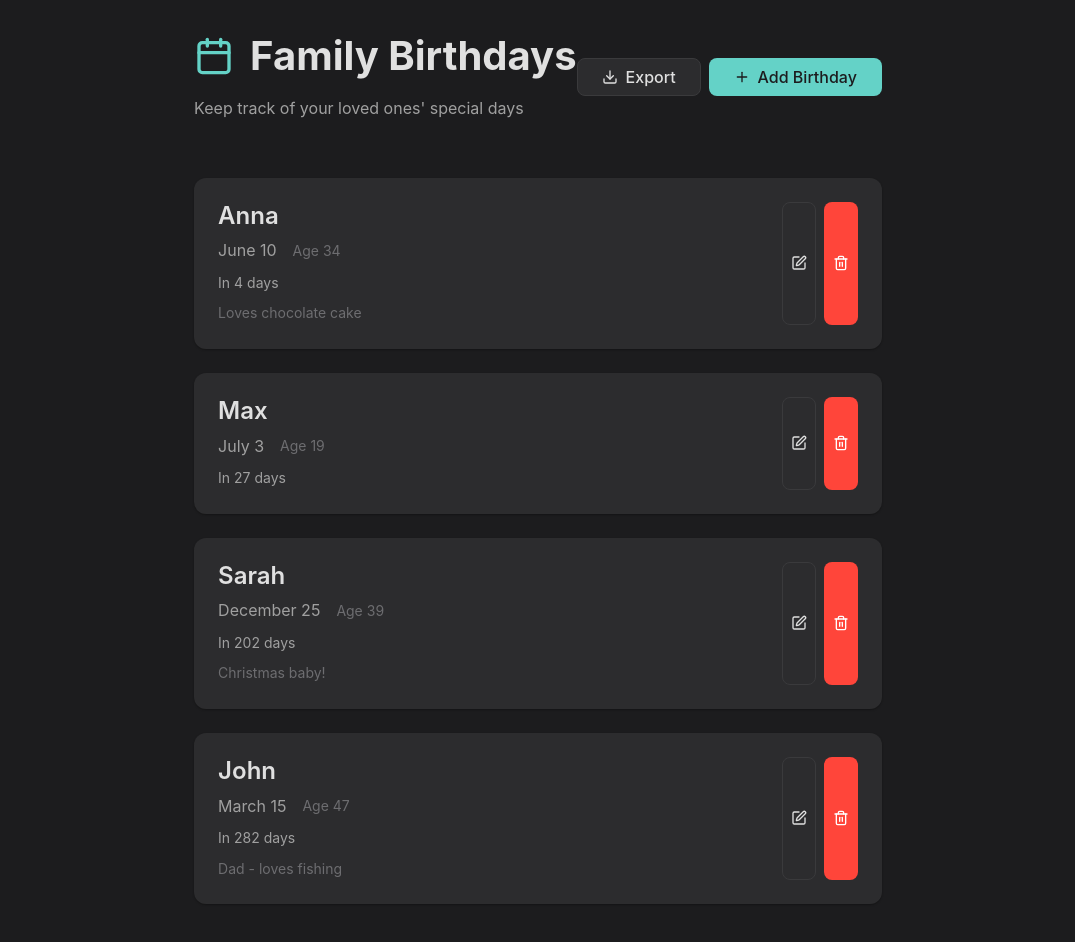
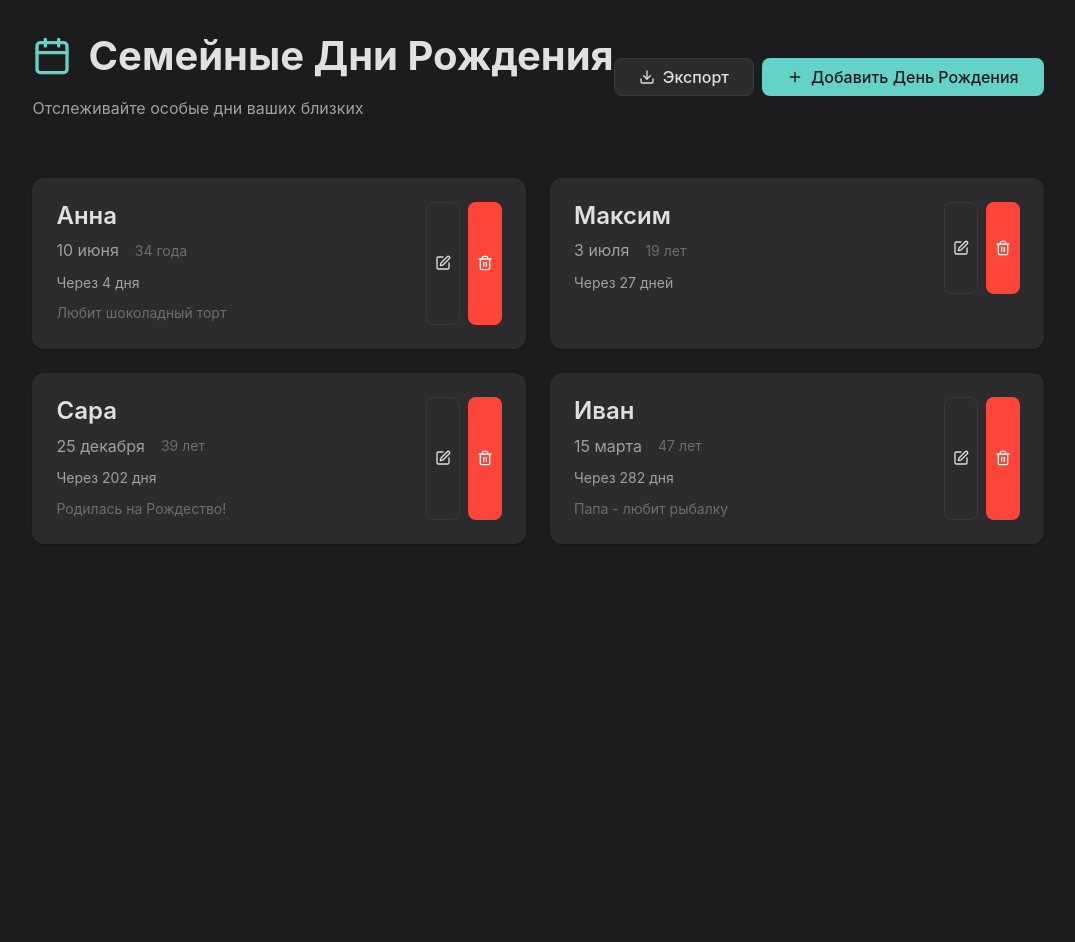
Before and after one commit to ulyanapolonskaya/birthday-app, a React (Vite) app: page / in a window 1280 px wide. Shown: the top 942 px of the page, without its empty margins (102-1177 px from the left). After the commit the page ends 800 px from the top, so only its background shows below. Built offline with nearby package versions, Linux system fonts and the light colour scheme.

Commit message:
translate to russian

```diff
--- a/index.html
+++ b/index.html
@@ -1,10 +1,10 @@
 <!doctype html>
-<html lang="en">
+<html lang="ru">
   <head>
     <meta charset="UTF-8" />
     <link rel="icon" type="image/svg+xml" href="/vite.svg" />
     <meta name="viewport" content="width=device-width, initial-scale=1.0" />
-    <title>Family Birthdays</title>
+    <title>Семейные Дни Рождения</title>
   </head>
   <body>
     <div id="root"></div>
--- a/public/birthdays.json
+++ b/public/birthdays.json
@@ -1,26 +1,26 @@
 [
   {
     "id": "1",
-    "name": "Anna",
+    "name": "Анна",
     "dob": "1990-06-10",
-    "notes": "Loves chocolate cake"
+    "notes": "Любит шоколадный торт"
   },
   {
     "id": "2",
-    "name": "Max",
+    "name": "Максим",
     "dob": "2005-07-03",
     "notes": ""
   },
   {
     "id": "3",
-    "name": "Sarah",
+    "name": "Сара",
     "dob": "1985-12-25",
-    "notes": "Christmas baby!"
+    "notes": "Родилась на Рождество!"
   },
   {
     "id": "4",
-    "name": "John",
+    "name": "Иван",
     "dob": "1978-03-15",
-    "notes": "Dad - loves fishing"
+    "notes": "Папа - любит рыбалку"
   }
 ]
--- a/src/App.tsx
+++ b/src/App.tsx
@@ -5,6 +5,24 @@ import { enrichBirthdayData, sortBirthdaysByUpcoming } from './utils/dateUtils';
 import { BirthdayCard } from './components/BirthdayCard';
 import { BirthdayForm } from './components/BirthdayForm';
 import { ConfirmDialog } from './components/ConfirmDialog';
+
+// Helper function for Russian pluralization of years
+const getYearsWord = (count: number): string => {
+  const lastDigit = count % 10;
+  const lastTwoDigits = count % 100;
+
+  if (lastTwoDigits >= 11 && lastTwoDigits <= 19) {
+    return 'лет';
+  }
+
+  if (lastDigit === 1) {
+    return 'год';
+  } else if (lastDigit >= 2 && lastDigit <= 4) {
+    return 'года';
+  } else {
+    return 'лет';
+  }
+};
 
 function App() {
   const [birthdays, setBirthdays] = useState<Birthday[]>([]);
@@ -34,7 +52,7 @@ function App() {
         setLoading(true);
         const response = await fetch('/birthdays.json');
         if (!response.ok) {
-          throw new Error('Failed to load birthdays');
+          throw new Error('Не удалось загрузить дни рождения');
         }
         const data: Birthday[] = await response.json();
 
@@ -45,7 +63,7 @@ function App() {
         setBirthdays(birthdaysToUse);
         setError(null);
       } catch (err) {
-        setError('Failed to load birthdays. Please try again later.');
+        setError('Не удалось загрузить дни рождения. Пожалуйста, попробуйте позже.');
         console.error('Error loading birthdays:', err);
       } finally {
         setLoading(false);
@@ -146,7 +164,7 @@ function App() {
         <div className="flex justify-center items-center" style={{ minHeight: '50vh' }}>
           <div className="text-center">
             <Calendar size={48} style={{ color: 'var(--accent-teal)', margin: '0 auto 1rem' }} />
-            <p>Loading birthdays...</p>
+            <p>Загрузка дней рождения...</p>
           </div>
         </div>
       </div>
@@ -164,7 +182,7 @@ function App() {
               className="btn btn-primary"
               style={{ marginTop: 'var(--spacing-md)' }}
             >
-              Try Again
+              Попробовать снова
             </button>
           </div>
         </div>
@@ -179,21 +197,21 @@ function App() {
           <div>
             <h1 className="flex items-center gap-md">
               <Calendar size={40} style={{ color: 'var(--accent-teal)' }} />
-              Family Birthdays
+              Семейные Дни Рождения
             </h1>
             <p className="text-secondary" style={{ margin: 0 }}>
-              Keep track of your loved ones' special days
+              Отслеживайте особые дни ваших близких
             </p>
           </div>
 
           <div className="flex gap-sm">
-            <button onClick={downloadJSON} className="btn btn-secondary" title="Download JSON">
+            <button onClick={downloadJSON} className="btn btn-secondary" title="Скачать JSON">
               <Download size={16} />
-              Export
+              Экспорт
             </button>
             <button onClick={openAddForm} className="btn btn-primary">
               <Plus size={16} />
-              Add Birthday
+              Добавить День Рождения
             </button>
           </div>
         </div>
@@ -201,12 +219,12 @@ function App() {
         {todaysBirthdays.length > 0 && (
           <div className="birthday-alert">
             <h2 style={{ color: 'var(--accent-rose)', margin: '0 0 var(--spacing-sm) 0' }}>
-              🎉 Today's Birthdays!
+              🎉 Сегодня дни рождения!
             </h2>
             <div className="flex flex-col gap-sm">
               {todaysBirthdays.map(birthday => (
                 <span key={birthday.id} className="text-lg">
-                  <strong>{birthday.name}</strong> turns {birthday.age}!
+                  <strong>{birthday.name}</strong> исполняется {birthday.age} {birthday.age ? getYearsWord(birthday.age) : 'лет'}!
                 </span>
               ))}
             </div>
@@ -218,11 +236,11 @@ function App() {
         {enrichedBirthdays.length === 0 ? (
           <div className="text-center" style={{ padding: 'var(--spacing-2xl) 0' }}>
             <Calendar size={64} style={{ color: 'var(--text-muted)', margin: '0 auto var(--spacing-lg)' }} />
-            <h3 className="text-muted">No birthdays yet</h3>
-            <p className="text-muted mb-lg">Add your first birthday to get started!</p>
+            <h3 className="text-muted">Пока нет дней рождения</h3>
+            <p className="text-muted mb-lg">Добавьте первый день рождения, чтобы начать!</p>
             <button onClick={openAddForm} className="btn btn-primary">
               <Plus size={16} />
-              Add Your First Birthday
+              Добавить Первый День Рождения
             </button>
           </div>
         ) : (
@@ -248,11 +266,11 @@ function App() {
 
       <ConfirmDialog
         isOpen={deleteConfirm.isOpen}
-        title="Delete Birthday"
-        message={`Are you sure you want to delete ${deleteConfirm.birthdayName}'s birthday? This action cannot be undone.`}
+        title="Удалить День Рождения"
+        message={`Вы уверены, что хотите удалить день рождения ${deleteConfirm.birthdayName}? Это действие нельзя отменить.`}
         onConfirm={confirmDelete}
         onCancel={() => setDeleteConfirm({ isOpen: false, birthdayId: '', birthdayName: '' })}
-        confirmText="Delete"
+        confirmText="Удалить"
         type="danger"
       />
     </div>
--- a/src/components/BirthdayCard.tsx
+++ b/src/components/BirthdayCard.tsx
@@ -8,11 +8,47 @@ interface BirthdayCardProps {
   onDelete: (id: string) => void;
 }
 
+// Helper function for Russian pluralization of days
+const getDaysWord = (count: number): string => {
+  const lastDigit = count % 10;
+  const lastTwoDigits = count % 100;
+
+  if (lastTwoDigits >= 11 && lastTwoDigits <= 19) {
+    return 'дней';
+  }
+
+  if (lastDigit === 1) {
+    return 'день';
+  } else if (lastDigit >= 2 && lastDigit <= 4) {
+    return 'дня';
+  } else {
+    return 'дней';
+  }
+};
+
+// Helper function for Russian pluralization of years
+const getYearsWord = (count: number): string => {
+  const lastDigit = count % 10;
+  const lastTwoDigits = count % 100;
+
+  if (lastTwoDigits >= 11 && lastTwoDigits <= 19) {
+    return 'лет';
+  }
+
+  if (lastDigit === 1) {
+    return 'год';
+  } else if (lastDigit >= 2 && lastDigit <= 4) {
+    return 'года';
+  } else {
+    return 'лет';
+  }
+};
+
 export const BirthdayCard = ({ birthday, onEdit, onDelete }: BirthdayCardProps) => {
   const getDaysText = (days: number) => {
-    if (days === 0) return "Today! 🎉";
-    if (days === 1) return "Tomorrow";
-    return `In ${days} days`;
+    if (days === 0) return "Сегодня! 🎉";
+    if (days === 1) return "Завтра";
+    return `Через ${days} ${getDaysWord(days)}`;
   };
 
   const getCardClassName = () => {
@@ -39,7 +75,7 @@ export const BirthdayCard = ({ birthday, onEdit, onDelete }: BirthdayCardProps)
               </span>
               {birthday.age && (
                 <span className="text-muted text-sm">
-                  Age {birthday.age}
+                  {birthday.age} {getYearsWord(birthday.age)}
                 </span>
               )}
             </div>
@@ -60,14 +96,14 @@ export const BirthdayCard = ({ birthday, onEdit, onDelete }: BirthdayCardProps)
           <button
             onClick={() => onEdit(birthday)}
             className="btn btn-sm btn-secondary"
-            title="Edit birthday"
+            title="Редактировать день рождения"
           >
             <Edit size={16} />
           </button>
           <button
             onClick={() => onDelete(birthday.id)}
             className="btn btn-sm btn-danger"
-            title="Delete birthday"
+            title="Удалить день рождения"
           >
             <Trash2 size={16} />
           </button>
--- a/src/components/BirthdayForm.tsx
+++ b/src/components/BirthdayForm.tsx
@@ -39,16 +39,16 @@ export const BirthdayForm = ({ birthday, onSave, onCancel, isOpen }: BirthdayFor
     const newErrors: Record<string, string> = {};
 
     if (!formData.name.trim()) {
-      newErrors.name = 'Name is required';
+      newErrors.name = 'Имя обязательно';
     }
 
     if (!formData.dob) {
-      newErrors.dob = 'Date of birth is required';
+      newErrors.dob = 'Дата рождения обязательна';
     } else {
       const selectedDate = new Date(formData.dob);
       const today = new Date();
       if (selectedDate > today) {
-        newErrors.dob = 'Date of birth cannot be in the future';
+        newErrors.dob = 'Дата рождения не может быть в будущем';
       }
     }
 
@@ -90,7 +90,7 @@ export const BirthdayForm = ({ birthday, onSave, onCancel, isOpen }: BirthdayFor
     <div className="modal-overlay">
       <div className="modal">
         <div className="modal-header">
-          <h2>{birthday ? 'Edit Birthday' : 'Add Birthday'}</h2>
+          <h2>{birthday ? 'Редактировать День Рождения' : 'Добавить День Рождения'}</h2>
           <button onClick={onCancel} className="btn btn-sm btn-secondary">
             <X size={16} />
           </button>
@@ -98,21 +98,21 @@ export const BirthdayForm = ({ birthday, onSave, onCancel, isOpen }: BirthdayFor
 
         <form onSubmit={handleSubmit} className="modal-body">
           <div className="form-group">
-            <label htmlFor="name">Name *</label>
+            <label htmlFor="name">Имя *</label>
             <input
               type="text"
               id="name"
               name="name"
               value={formData.name}
               onChange={handleChange}
-              placeholder="Enter full name"
+              placeholder="Введите полное имя"
               className={errors.name ? 'error' : ''}
             />
             {errors.name && <span className="error-text">{errors.name}</span>}
           </div>
 
           <div className="form-group">
-            <label htmlFor="dob">Date of Birth *</label>
+            <label htmlFor="dob">Дата Рождения *</label>
             <input
               type="date"
               id="dob"
@@ -125,24 +125,24 @@ export const BirthdayForm = ({ birthday, onSave, onCancel, isOpen }: BirthdayFor
           </div>
 
           <div className="form-group">
-            <label htmlFor="notes">Notes (optional)</label>
+            <label htmlFor="notes">Заметки (необязательно)</label>
             <textarea
               id="notes"
               name="notes"
               value={formData.notes}
               onChange={handleChange}
-              placeholder="Add any notes about this person..."
+              placeholder="Добавьте заметки об этом человеке..."
               rows={3}
             />
           </div>
 
           <div className="modal-footer">
             <button type="button" onClick={onCancel} className="btn btn-secondary">
-              Cancel
+              Отмена
             </button>
             <button type="submit" className="btn btn-primary">
               <Save size={16} />
-              {birthday ? 'Update' : 'Add'} Birthday
+              {birthday ? 'Обновить' : 'Добавить'} День Рождения
             </button>
           </div>
         </form>
--- a/src/components/ConfirmDialog.tsx
+++ b/src/components/ConfirmDialog.tsx
@@ -17,8 +17,8 @@ export const ConfirmDialog = ({
   message,
   onConfirm,
   onCancel,
-  confirmText = 'Confirm',
-  cancelText = 'Cancel',
+  confirmText = 'Подтвердить',
+  cancelText = 'Отмена',
   type = 'danger'
 }: ConfirmDialogProps) => {
   if (!isOpen) return null;
--- a/src/utils/dateUtils.ts
+++ b/src/utils/dateUtils.ts
@@ -1,4 +1,5 @@
 import { differenceInDays, differenceInYears, format, isToday, parseISO } from 'date-fns';
+import { ru } from 'date-fns/locale';
 import type { Birthday, BirthdayWithCalculations } from '../types';
 
 export const calculateAge = (dob: string): number => {
@@ -41,7 +42,7 @@ export const isBirthdayToday = (dob: string): boolean => {
 
 export const formatBirthday = (dob: string): string => {
   const birthDate = parseISO(dob);
-  return format(birthDate, 'MMMM d');
+  return format(birthDate, 'd MMMM', { locale: ru });
 };
 
 export const enrichBirthdayData = (birthday: Birthday): BirthdayWithCalculations => {
```
